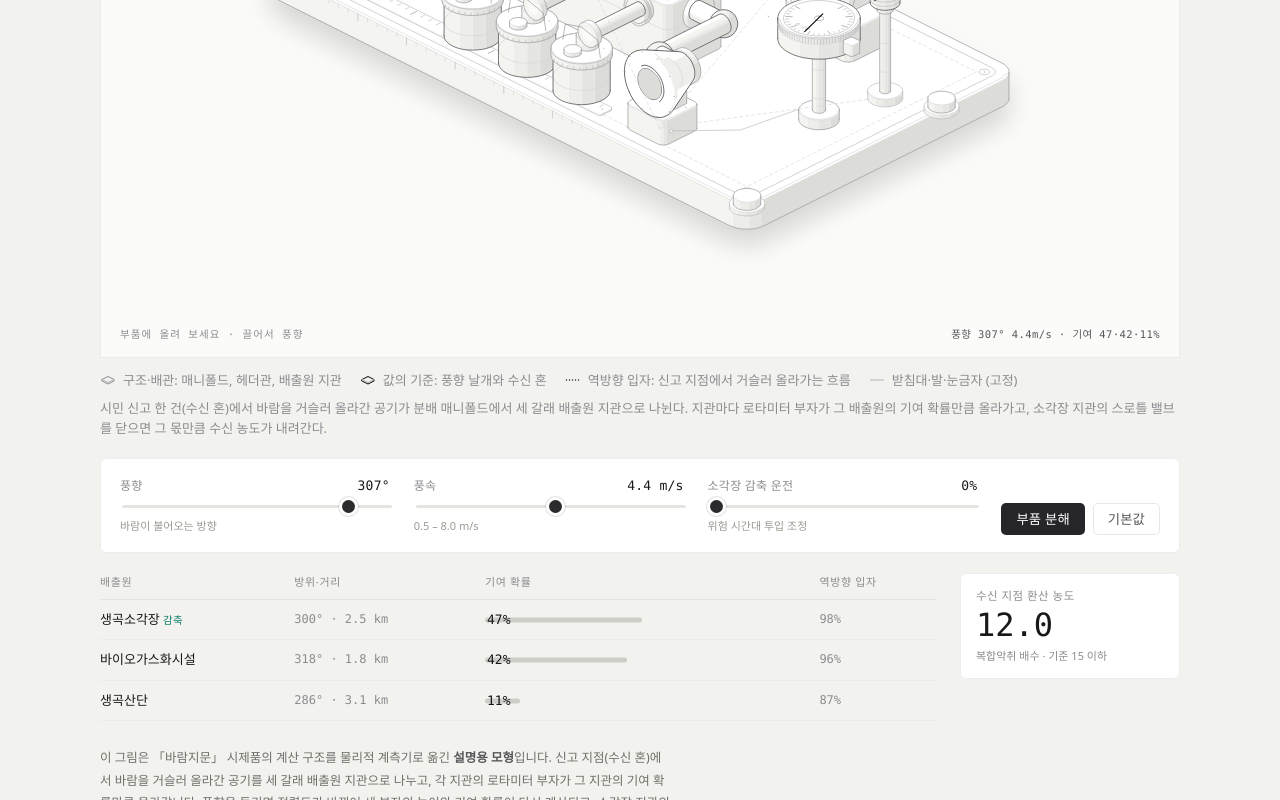
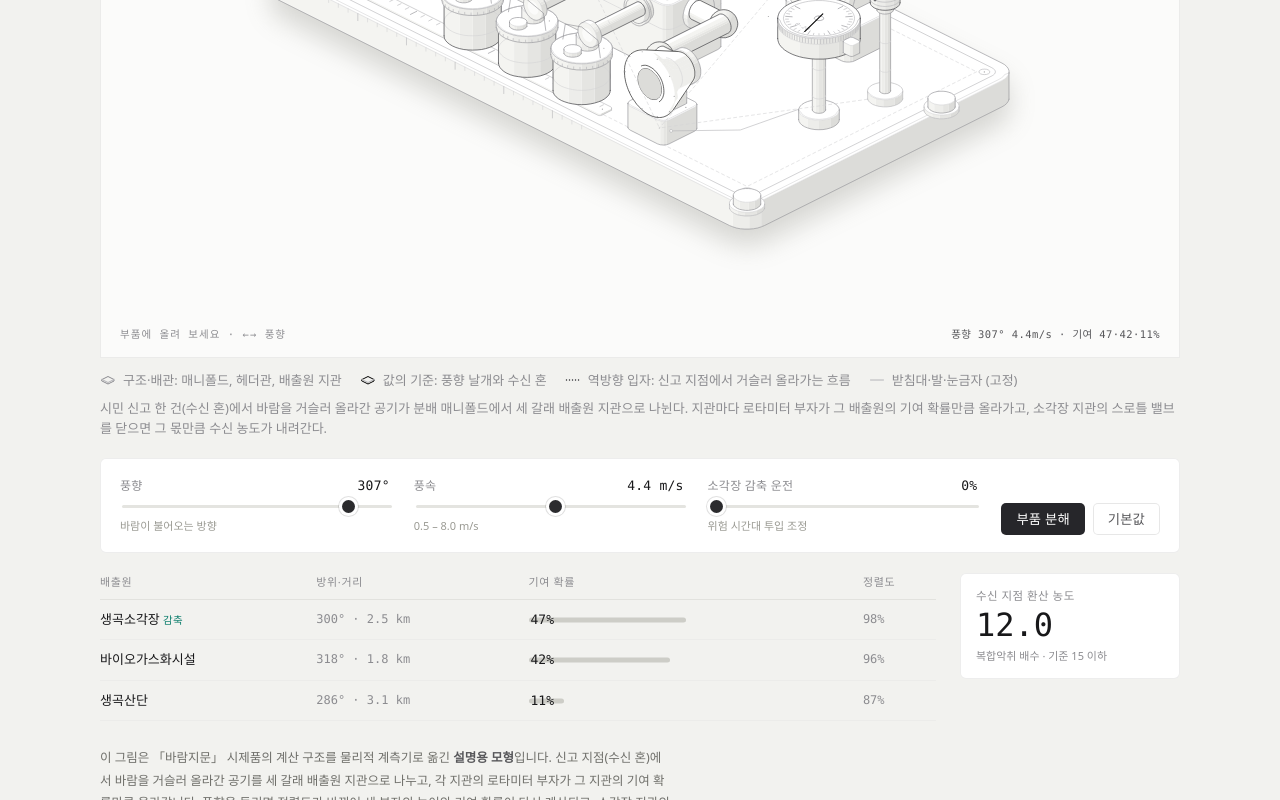
Before and after one commit to JackDinealKIM/windprint-3d, a plain HTML site: page anatomy.html in a window 1280 px wide. Shown: the part 532-1332 px from the top of the page. Drawn offline with Linux system fonts and the light colour scheme; animation ran at ten frames a second.

Commit message:
분해도: 표 머리글·힌트 문구 정정

```diff
--- a/anatomy.html
+++ b/anatomy.html
@@ -285,7 +285,7 @@ svg[data-sel] .unit.on { opacity: 1; }
 
     <section class="wp-table" aria-label="배출원 기여도">
       <table>
-        <thead><tr><th>배출원</th><th>방위·거리</th><th>기여 확률</th><th>역방향 입자</th></tr></thead>
+        <thead><tr><th>배출원</th><th>방위·거리</th><th>기여 확률</th><th>정렬도</th></tr></thead>
         <tbody id="rows"></tbody>
       </table>
       <div class="wp-sum">
@@ -2593,7 +2593,7 @@ return { dot3, add3, sub3, mul3, len3, unit3, cross3, lerp3, viewOf, lightOf, sc
   stage.innerHTML = plateHtml({
     fig: "Fig 03",
     title: "역추적 흡입대",
-    hint: "부품에 올려 보세요 · 끌어서 풍향",
+    hint: "부품에 올려 보세요 · ←→ 풍향",
     readout: "풍향 290° · 기여 50·37·13%",
     keys: [
       { mark: "raised", label: "구조·배관: 매니폴드, 헤더관, 배출원 지관" },
```
